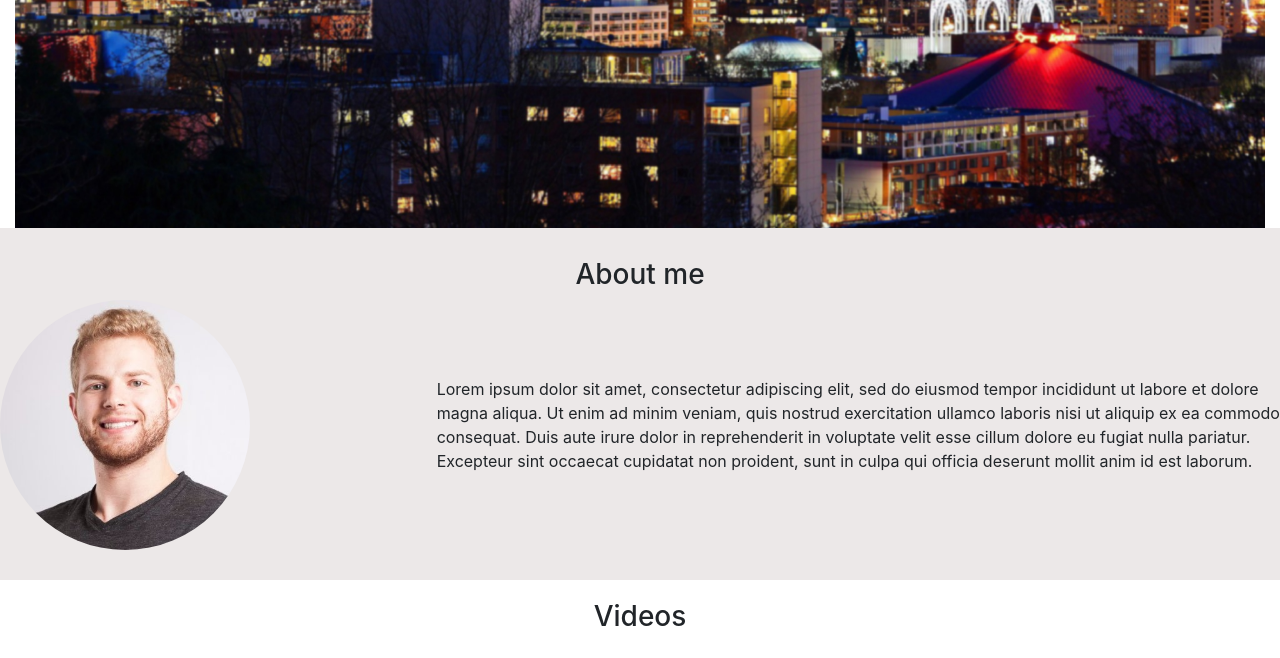
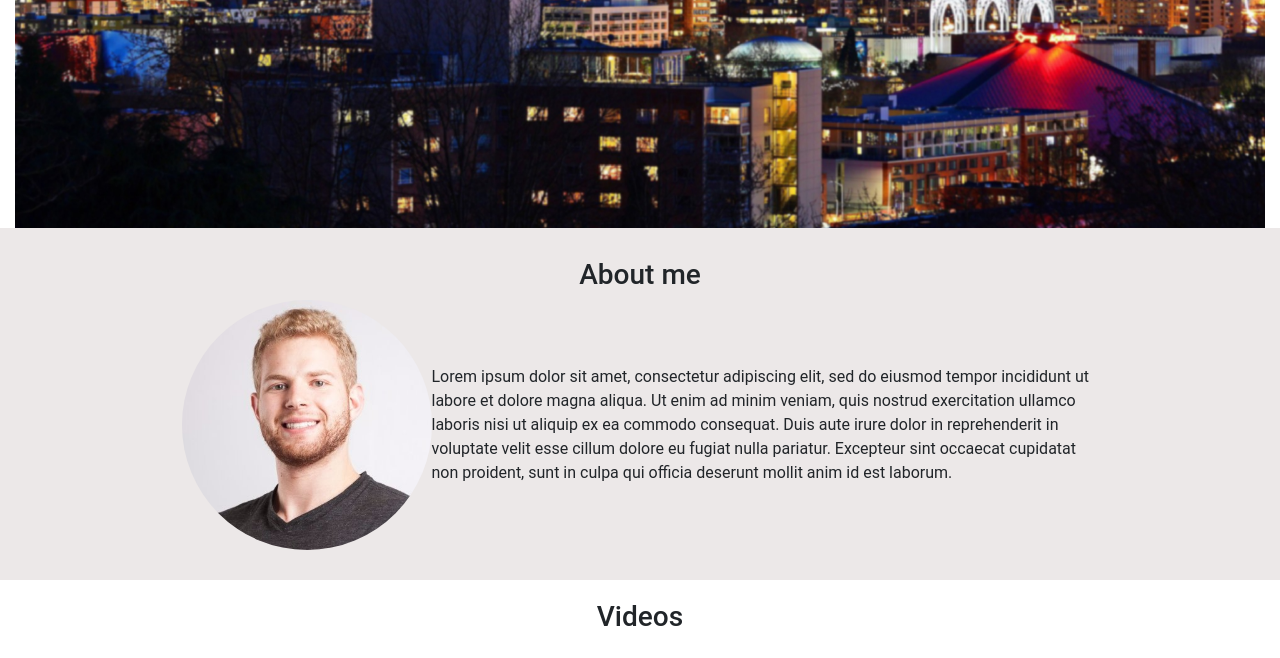
Before and after one commit to Bigless27/begginer-website, a plain HTML site: page index.html in a window 1280 px wide. Shown: the part 638-1296 px from the top of the page. Drawn offline with nearby package versions, Linux system fonts and the light colour scheme; grey boxes are pictures that could not be loaded.

Commit message:
add about me responsiveness

```diff
--- a/index.html
+++ b/index.html
@@ -33,13 +33,13 @@
                         <a class="nav-link" href="#">Home <span class="sr-only">(current)</span></a>
                     </li>
                     <li class="nav-item">
-                        <a class="nav-link" href="#">About</a>
+                        <a class="nav-link" href="#about">About</a>
                     </li>
                     <li class="nav-item">
-                        <a class="nav-link" href="#">Videos</a>
+                        <a class="nav-link" href="#videos">Videos</a>
                     </li>
                     <li class="nav-item">
-                        <a class="nav-link" href="#">Contact</a>
+                        <a class="nav-link" href="#contact">Contact</a>
                     </li>
                     <li class="nav-item dropdown">
                         <div class="dropdown-menu" aria-labelledby="navbarDropdown">
@@ -59,14 +59,12 @@
         <!-- about -->
         <div id="about" class="row flex-container flex-column">
             <h3 class="flex-container flex-horizontal-center row">About me</h3>
-            <div class="row">
-                <div class="about-content col-lg-4 flex-container flex-vertical-center">
-                    <div class="profile-img">
+            <div class="about-container row flex-container flex-horizontal-center">
+                <div class=" about-content flex-container flex-vertical-center">
+                    <div class="profile-img ">
 
                     </div>
-                </div>
-                <div class=" about-content col-lg-8 flex-container flex-vertical-center">
-                    <div>
+                    <div class="">
                         Lorem ipsum dolor sit amet, consectetur adipiscing elit, sed do eiusmod tempor incididunt ut
                         labore
                         et
--- a/style.css
+++ b/style.css
@@ -59,11 +59,18 @@
     background-size: contain;
     border-radius: 50%;
     background-repeat: no-repeat;
+    min-width: 250px; /* You need this because the image will be cut off.*/
+}
+
+#about .about-content {
+    width: 70%;
+    max-width: ;
 }
 
 @media (max-width: 992px) {
-    #about .about-content{
+    #about .about-content {
        justify-content: center;
+       flex-direction: column;
     }
 }
 
@@ -112,3 +119,16 @@
 .flex-wrap {
     flex-wrap: wrap
 }
+
+/* font styles */
+a {
+    font-family: 'Roboto';
+}
+
+h3 {
+    font-family: 'Roboto';
+}
+
+div {
+    font-family: 'Roboto';
+}
```
